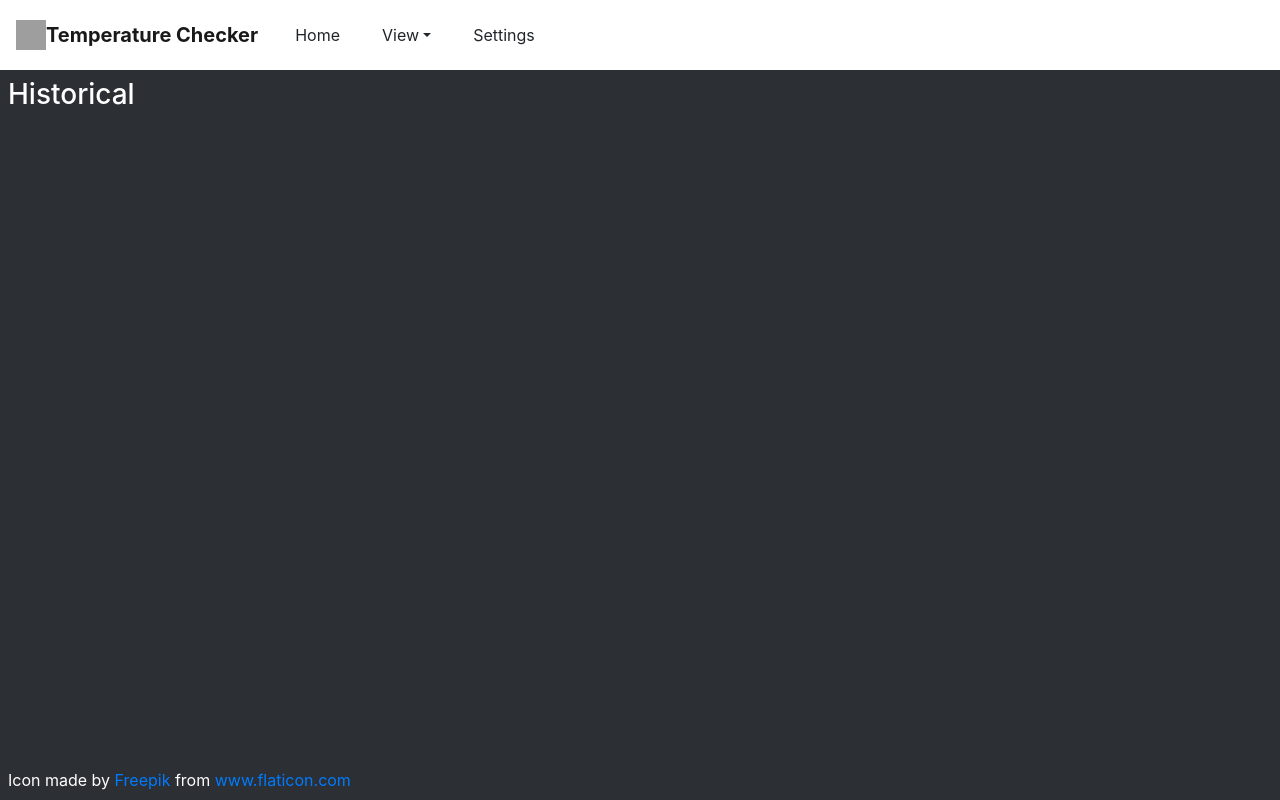
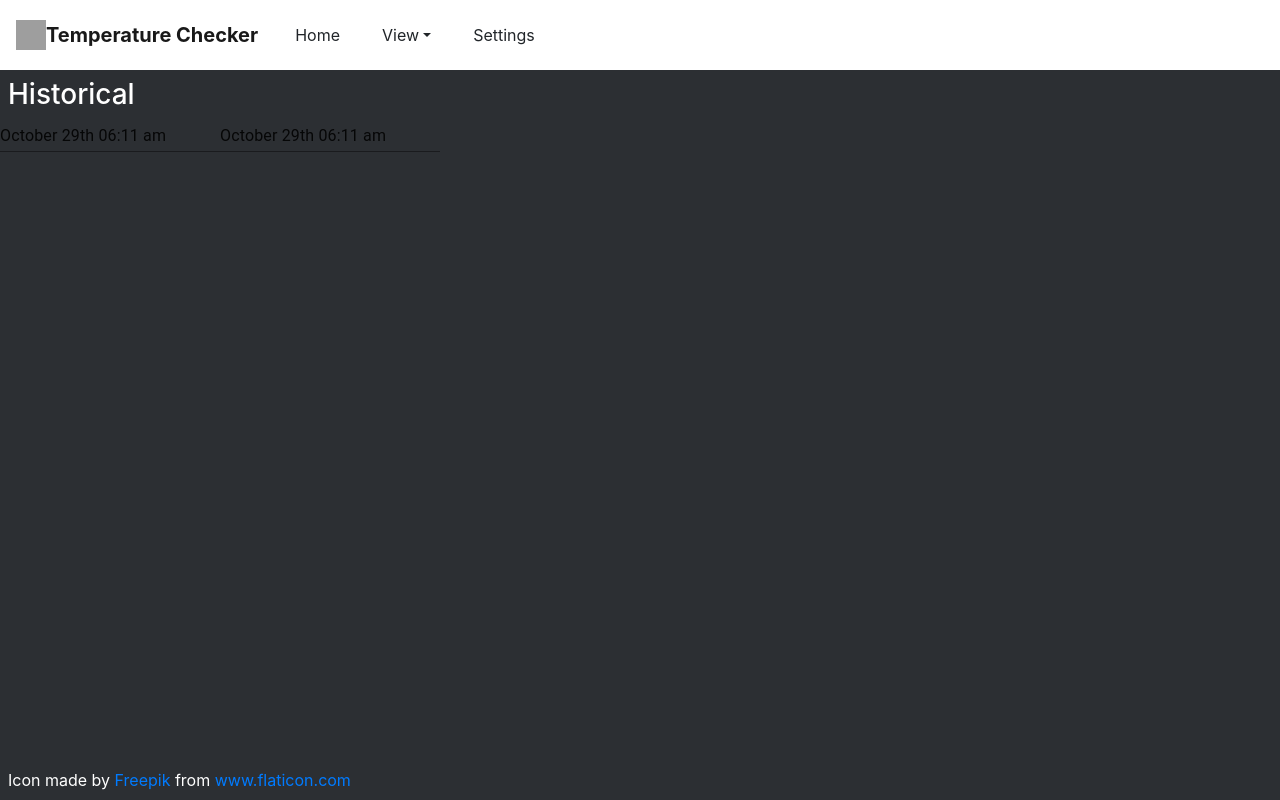
Before and after one commit to mattfredericksen/CSCE-3444-Group, a React (Create React App) app in the folder GUI/: page /Hist in a window 1280 px wide. Built offline with nearby package versions, Linux system fonts and the light colour scheme; grey boxes are pictures that could not be loaded.

Commit message:
Moved datepickers from live view to historical view.

```diff
--- a/GUI/src/components/Historical.jsx
+++ b/GUI/src/components/Historical.jsx
@@ -1,15 +1,58 @@
 import React, { Component } from "react";
+import moment from "moment";
+import {fetchRangeAggregates} from "./prometheus";
+import {
+    // DatePicker,
+    // TimePicker,
+    DateTimePicker,
+    // MuiPickersUtilsProvider,
+} from '@material-ui/pickers';
 
-class Historical extends Component{
-    state = { isOpen: false };
+class Historical extends Component {
+    constructor(props) {
+        super(props);
+
+        this.state = {
+            isOpen: false,
+            startDate: moment(),
+            endDate: moment(),
+            error: null,
+        };
+    }
+
+    setStartDate(date) {
+        // experimental function; check the console log
+        this.setState({startDate: date});
+        fetchRangeAggregates(date, this.state.endDate)
+            .catch(e => {
+                this.setState({error: e})
+            });
+    }
+
+    setEndDate(date) {
+        // experimental function; check the console log
+        this.setState({endDate: date});
+        fetchRangeAggregates(this.state.startDate, date)
+            .catch(e => {
+                this.setState({error: e})
+            });
+    }
 
     render() {
+        const { isOpen, startDate, endDate, error } = this.state;
         return(
             <div>
                 <style>{"h3 {color:white}"}</style>
                 <h3 className="m-2">
                     Historical
                 </h3>
+
+                <DateTimePicker
+                    value={startDate}
+                    onChange={(d) => this.setStartDate(d)} />
+                <DateTimePicker
+                    value={endDate}
+                    onChange={(d) => this.setEndDate(d)} />
             </div>
         );
     }
--- a/GUI/src/components/LiveView.jsx
+++ b/GUI/src/components/LiveView.jsx
@@ -1,13 +1,6 @@
 import React from 'react';
 import ListGroup from "react-bootstrap/ListGroup";
 import Spinner from "react-bootstrap/Spinner";
-import {
-    // DatePicker,
-    // TimePicker,
-    DateTimePicker,
-    // MuiPickersUtilsProvider,
-} from '@material-ui/pickers';
-import moment from "moment";
 
 import { fetchMostRecent, fetchRangeAggregates } from "./prometheus";
 
@@ -20,8 +13,6 @@ class LiveView extends React.Component {
             error: null,
             isLoaded: false,
             metrics: [],
-            startDate: moment(),
-            endDate: moment(),
         };
     }
 
@@ -66,24 +57,6 @@ class LiveView extends React.Component {
             )
     }
 
-    setStartDate(date) {
-        // experimental function; check the console log
-        this.setState({startDate: date});
-        fetchRangeAggregates(date, this.state.endDate)
-            .catch(e => {
-                this.setState({error: e})
-            });
-    }
-
-    setEndDate(date) {
-        // experimental function; check the console log
-        this.setState({endDate: date});
-        fetchRangeAggregates(this.state.startDate, date)
-            .catch(e => {
-                this.setState({error: e})
-            });
-    }
-
     render() {
         const { error, isLoaded, metrics, startDate, endDate } = this.state;
         if (error) {
@@ -103,15 +76,6 @@ class LiveView extends React.Component {
         }
         else {
             return (
-                // DateTimePickers are here temporarily for experimental purposes.
-                <>
-                    <DateTimePicker
-                      value={startDate}
-                      onChange={(d) => this.setStartDate(d)} />
-                    <DateTimePicker
-                      value={endDate}
-                      onChange={(d) => this.setEndDate(d)} />
-                    <hr style={{height: "30px", visibility: "hidden"}}/>
                 <ListGroup>
                   {metrics.map(metric => (
                       <ListGroup.Item key={metric.name}>
@@ -119,7 +83,6 @@ class LiveView extends React.Component {
                       </ListGroup.Item>
                   ))}
                 </ListGroup>
-                </>
           );
         }
     }
```
Lines whose indentation alone changed are shown as unchanged.
